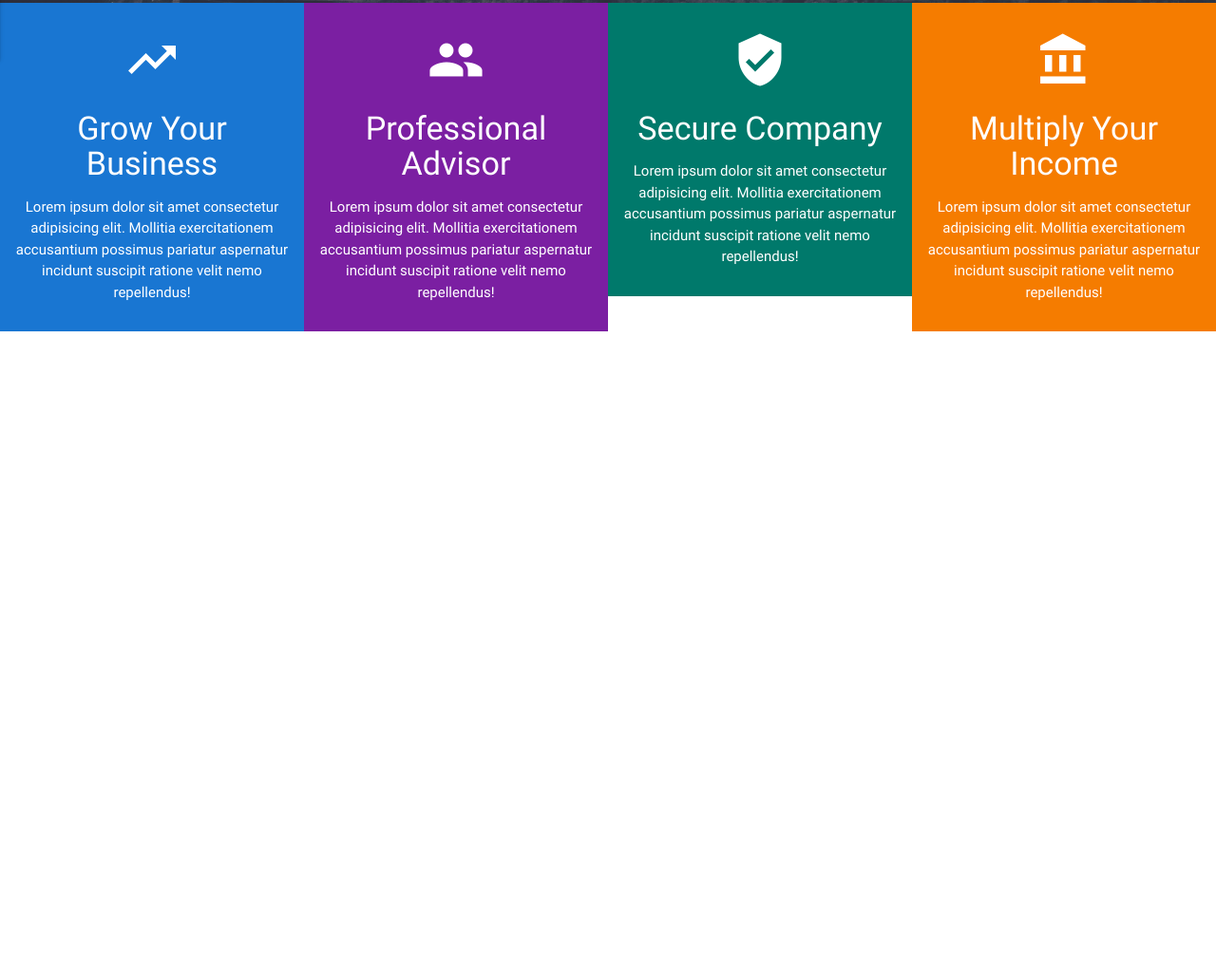
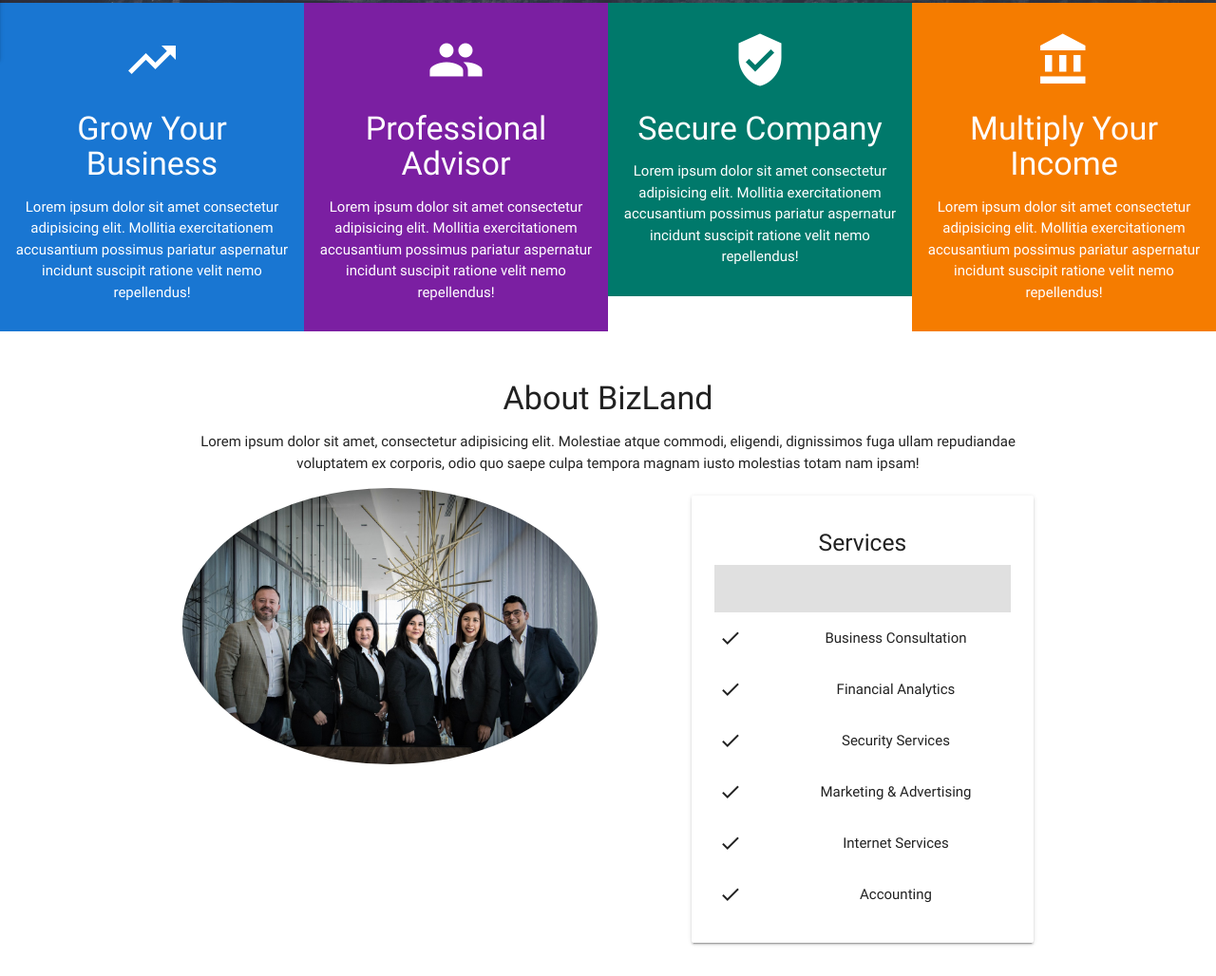
Before and after one commit to crissycancode/project_bizland, a plain HTML site: page index.html in a window 1280 px wide. Shown: the part 797-1825 px from the top of the page at 95% size. Before the commit the page ends 1181 px from the top, so only its background shows below. Drawn offline with nearby package versions, Linux system fonts and the light colour scheme.

Commit message:
Add files via upload

```diff
--- a/index.html
+++ b/index.html
@@ -97,6 +97,51 @@
     </div>
   </section>
   <!-- Section: About -->
+  <section class="section-about scrollyspy" id="about">
+    <div class="container center">
+      <h4>About BizLand</h4>
+      <p>Lorem ipsum dolor sit amet, consectetur adipisicing elit. Molestiae atque commodi, eligendi, dignissimos fuga ullam repudiandae voluptatem ex corporis, odio quo saepe culpa tempora magnam iusto molestias totam nam ipsam!</p>
+      <div class="row">
+        <div class="col s12 m6 left"><img src="img/people.jpg" alt="" class="circle responsive-img"></div>
+        <div class="col s12 m5 right">
+          <div class="card-panel">
+            <table class="center">
+              <h5>Services</h5>
+              <div class="divider"></div>
+              <tbody>
+                <tr>
+                  <td class="left"><i class="material-icons left">check</i></td>
+                  <td class="center">Business Consultation</td>
+                </tr>
+                <tr>
+                  <td class="left"><i class="material-icons left">check</i></td>
+                  <td class="center">Financial Analytics</td>
+                </tr>
+                <tr>
+                  <td class="left"><i class="material-icons left">check</i></td>
+                  <td class="center">Security Services</td>
+                </tr>
+                <tr>
+                  <td class="left"><i class="material-icons left">check</i></td>
+                  <td class="center">Marketing & Advertising</td>
+                </tr>
+                <tr>
+                  <td class="left"><i class="material-icons left">check</i></td>
+                  <td class="center">Internet Services</td>
+                </tr>
+                <tr>
+                  <td class="left"><i class="material-icons left">check</i></td>
+                  <td class="center">Accounting</td>
+                </tr>
+              </tbody>
+            </table>
+          </div>
+
+        </div>
+      </div>
+      </div>
+    </div>
+  </section>
 
 
 
--- a/main.css
+++ b/main.css
@@ -38,7 +38,7 @@
     font-size: 38px;
     text-align: center;
 }
-.divider{
+.nav-wrapper .divider{
     height: 50px;
 }
 
@@ -47,7 +47,7 @@
 }
 
 .section-services .col{
-  height: 300px;
+  min-height: 300px;
   padding-top: 30px;
 }
 
```
